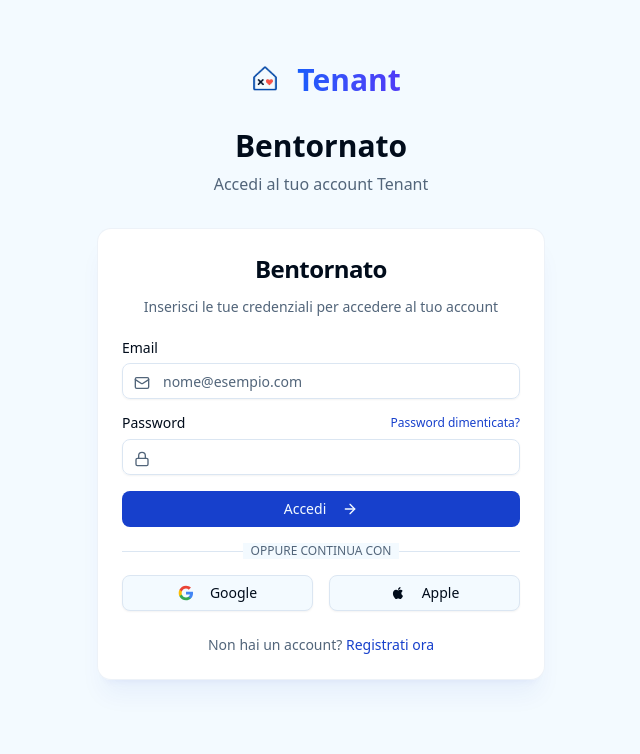
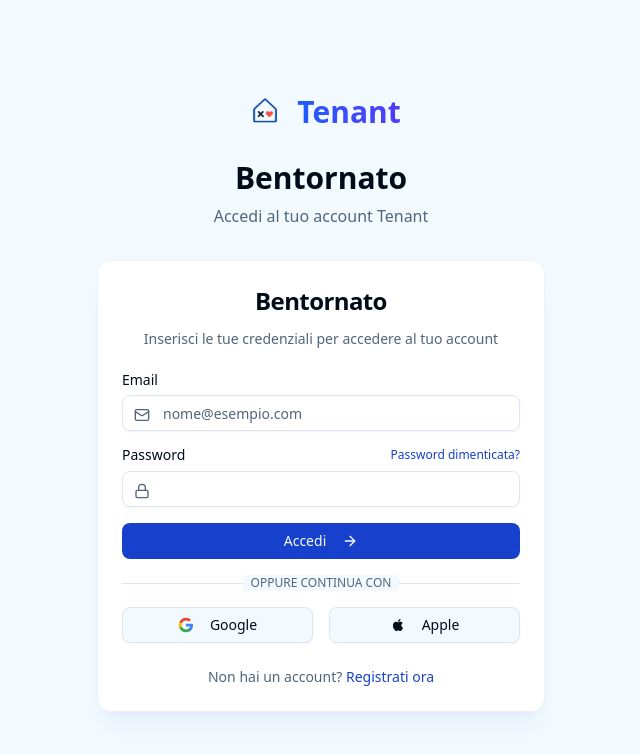
Before and after one commit to Geraxi/tenantwebsite, a Next.js app: page /login in a window 1280 px wide. Shown: the top 754 px of the page, without its empty margins (319-959 px from the left). Built offline with nearby package versions, Linux system fonts and the light colour scheme; no server answers.

Commit message:
Center login card perfectly on page

```diff
--- a/app/login/page.tsx
+++ b/app/login/page.tsx
@@ -4,8 +4,8 @@
 
 export default function LoginPage() {
   return (
-    <div className="container flex items-center justify-center min-h-[calc(100vh-4rem)] py-12">
-      <div className="w-full max-w-md">
+    <div className="flex items-center justify-center min-h-screen px-4">
+      <div className="w-full max-w-md mx-auto">
         <div className="text-center mb-8">
           <Link href="/" className="inline-flex items-center justify-center gap-2 mb-6">
             <Image
```
